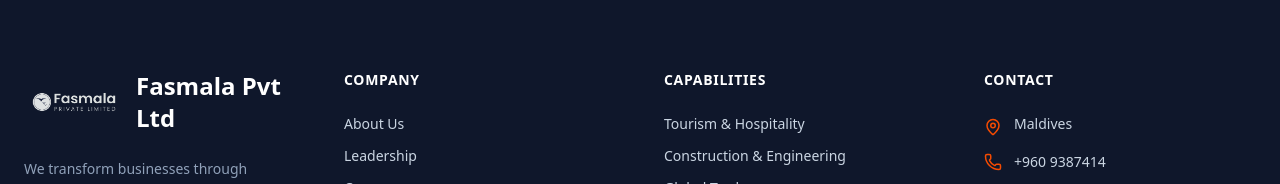
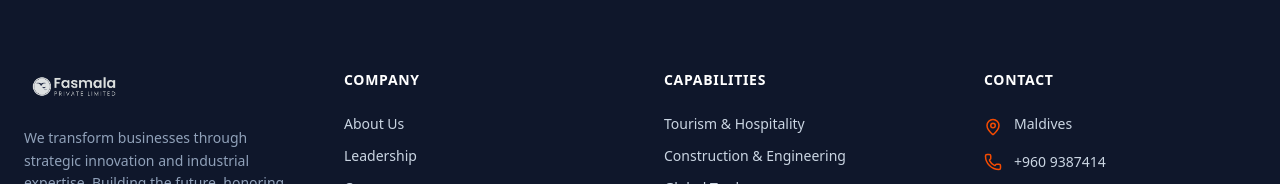
Before and after one commit to iyaaadh-web/Fasmala.co, a Next.js app: page / in a window 1280 px wide. Shown: the part 1976-2160 px from the top of the page. Built offline with nearby package versions, Linux system fonts and the light colour scheme.

Commit message:
Update Footer.tsx

```diff
--- a/components/Footer.tsx
+++ b/components/Footer.tsx
@@ -21,7 +21,8 @@
                         className="object-contain invert brightness-100"
                         priority // ← This is now allowed!
                     />
-                    <span>{COMPANY.name}</span>
+                    {/* Remove this line completely */}
+                    {/* <span>{COMPANY.name}</span> */}
                 </div>
                 <p className="text-sm leading-relaxed mb-6 text-slate-400">
                     We transform businesses through strategic innovation and industrial expertise.
```
